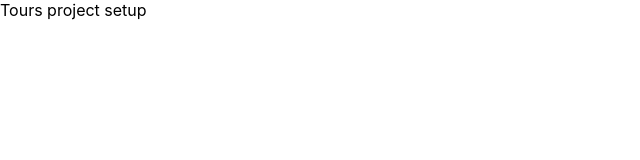
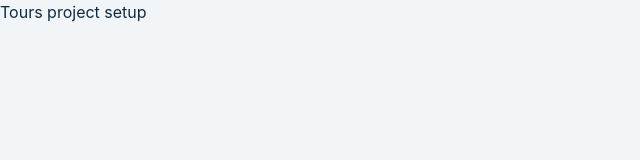
Before and after one commit to platisam/React_ToursApp, a React (Create React App) app: page / in a window 1280 px wide. Shown: the top 160 px of the page, without its empty margins (0-640 px from the left). Built offline with nearby package versions, Linux system fonts and the light colour scheme.

Commit message:
adding style

```diff
--- a/src/index.css
+++ b/src/index.css
@@ -1,13 +1,228 @@
+/*
+===============
+Variables
+===============
+*/
+
+:root {
+  /* dark shades of primary color*/
+  --clr-primary-1: hsl(205, 86%, 17%);
+  --clr-primary-2: hsl(205, 77%, 27%);
+  --clr-primary-3: hsl(205, 72%, 37%);
+  --clr-primary-4: hsl(205, 63%, 48%);
+  /* primary/main color */
+  --clr-primary-5: hsl(205, 78%, 60%);
+  /* lighter shades of primary color */
+  --clr-primary-6: hsl(205, 89%, 70%);
+  --clr-primary-7: hsl(205, 90%, 76%);
+  --clr-primary-8: hsl(205, 86%, 81%);
+  --clr-primary-9: hsl(205, 90%, 88%);
+  --clr-primary-10: hsl(205, 100%, 96%);
+  /* darkest grey - used for headings */
+  --clr-grey-1: hsl(209, 61%, 16%);
+  --clr-grey-2: hsl(211, 39%, 23%);
+  --clr-grey-3: hsl(209, 34%, 30%);
+  --clr-grey-4: hsl(209, 28%, 39%);
+  /* grey used for paragraphs */
+  --clr-grey-5: hsl(210, 22%, 49%);
+  --clr-grey-6: hsl(209, 23%, 60%);
+  --clr-grey-7: hsl(211, 27%, 70%);
+  --clr-grey-8: hsl(210, 31%, 80%);
+  --clr-grey-9: hsl(212, 33%, 89%);
+  --clr-grey-10: hsl(210, 36%, 96%);
+  --clr-white: #fff;
+  --clr-red-dark: hsl(360, 67%, 44%);
+  --clr-red-light: hsl(360, 71%, 66%);
+  --clr-green-dark: hsl(125, 67%, 44%);
+  --clr-green-light: hsl(125, 71%, 66%);
+  --clr-black: #222;
+  --transition: all 0.3s linear;
+  --spacing: 0.1rem;
+  --radius: 0.25rem;
+  --light-shadow: 0 5px 15px rgba(0, 0, 0, 0.1);
+  --dark-shadow: 0 5px 15px rgba(0, 0, 0, 0.2);
+  --max-width: 1170px;
+  --fixed-width: 620px;
+}
+/*
+===============
+Global Styles
+===============
+*/
+
+*,
+::after,
+::before {
+  margin: 0;
+  padding: 0;
+  box-sizing: border-box;
+}
 body {
-  margin: 0;
-  font-family: -apple-system, BlinkMacSystemFont, 'Segoe UI', 'Roboto', 'Oxygen',
-    'Ubuntu', 'Cantarell', 'Fira Sans', 'Droid Sans', 'Helvetica Neue',
-    sans-serif;
-  -webkit-font-smoothing: antialiased;
-  -moz-osx-font-smoothing: grayscale;
+  font-family: -apple-system, BlinkMacSystemFont, 'Segoe UI', Roboto, Oxygen,
+    Ubuntu, Cantarell, 'Open Sans', 'Helvetica Neue', sans-serif;
+  background: var(--clr-grey-10);
+  color: var(--clr-grey-1);
+  line-height: 1.5;
+  font-size: 0.875rem;
+}
+ul {
+  list-style-type: none;
+}
+a {
+  text-decoration: none;
+}
+h1,
+h2,
+h3,
+h4 {
+  letter-spacing: var(--spacing);
+  text-transform: capitalize;
+  line-height: 1.25;
+  margin-bottom: 0.75rem;
+}
+h1 {
+  font-size: 3rem;
+}
+h2 {
+  font-size: 2rem;
+}
+h3 {
+  font-size: 1.25rem;
+}
+h4 {
+  font-size: 0.875rem;
+}
+p {
+  margin-bottom: 1.25rem;
+  color: var(--clr-grey-5);
+}
+@media screen and (min-width: 800px) {
+  h1 {
+    font-size: 4rem;
+  }
+  h2 {
+    font-size: 2.5rem;
+  }
+  h3 {
+    font-size: 1.75rem;
+  }
+  h4 {
+    font-size: 1rem;
+  }
+  body {
+    font-size: 1rem;
+  }
+  h1,
+  h2,
+  h3,
+  h4 {
+    line-height: 1;
+  }
+}
+/*  global classes */
+
+/* section */
+.section {
+  width: 90vw;
+  margin: 0 auto;
+  max-width: var(--max-width);
 }
 
-code {
-  font-family: source-code-pro, Menlo, Monaco, Consolas, 'Courier New',
-    monospace;
+@media screen and (min-width: 992px) {
+  .section {
+    width: 95vw;
+  }
 }
+.btn {
+  background: var(--clr-primary-5);
+  display: inline-block;
+  padding: 0.25rem 0.5rem;
+  border-radius: var(--radius);
+  text-transform: capitalize;
+  color: var(--clr-white);
+  letter-spacing: var(--spacing);
+  border-color: transparent;
+  cursor: pointer;
+  margin-top: 2rem;
+  font-size: 1.2rem;
+}
+/*
+===============
+Tours
+===============
+*/
+main {
+  width: 90vw;
+  max-width: var(--fixed-width);
+  margin: 5rem auto;
+}
+.loading {
+  text-align: center;
+}
+.title {
+  text-align: center;
+  margin-bottom: 4rem;
+}
+.underline {
+  width: 6rem;
+  height: 0.25rem;
+  background: var(--clr-primary-5);
+  margin-left: auto;
+  margin-right: auto;
+}
+
+.single-tour {
+  background: var(--clr-white);
+  border-radius: var(--radius);
+  margin: 2rem 0;
+  box-shadow: var(--light-shadow);
+  transition: var(--transition);
+}
+.single-tour:hover {
+  box-shadow: var(--dark-shadow);
+}
+.single-tour img {
+  width: 100%;
+  height: 20rem;
+  object-fit: cover;
+  border-top-right-radius: var(--radius);
+  border-top-left-radius: var(--radius);
+}
+.tour-info {
+  display: flex;
+  justify-content: space-between;
+  align-items: center;
+  margin-bottom: 1.5rem;
+}
+.tour-info h4 {
+  margin-bottom: 0;
+}
+.single-tour button {
+  background: transparent;
+  border-color: transparent;
+  text-transform: capitalize;
+  color: var(--clr-primary-5);
+  font-size: 1rem;
+  cursor: pointer;
+  padding-left: 0.25rem;
+}
+.tour-price {
+  color: var(--clr-primary-5);
+  background: var(--clr-primary-10);
+  padding: 0.25rem 0.5rem;
+  border-radius: var(--radius);
+}
+.single-tour footer {
+  padding: 1.5rem 2rem;
+}
+.single-tour .delete-btn {
+  display: block;
+  width: 200px;
+  margin: 1rem auto 0 auto;
+  color: var(--clr-red-dark);
+  letter-spacing: var(--spacing);
+  background: transparent;
+  border: 1px solid var(--clr-red-dark);
+  padding: 0.25rem 0.5rem;
+  border-radius: var(--radius);
+}
```
